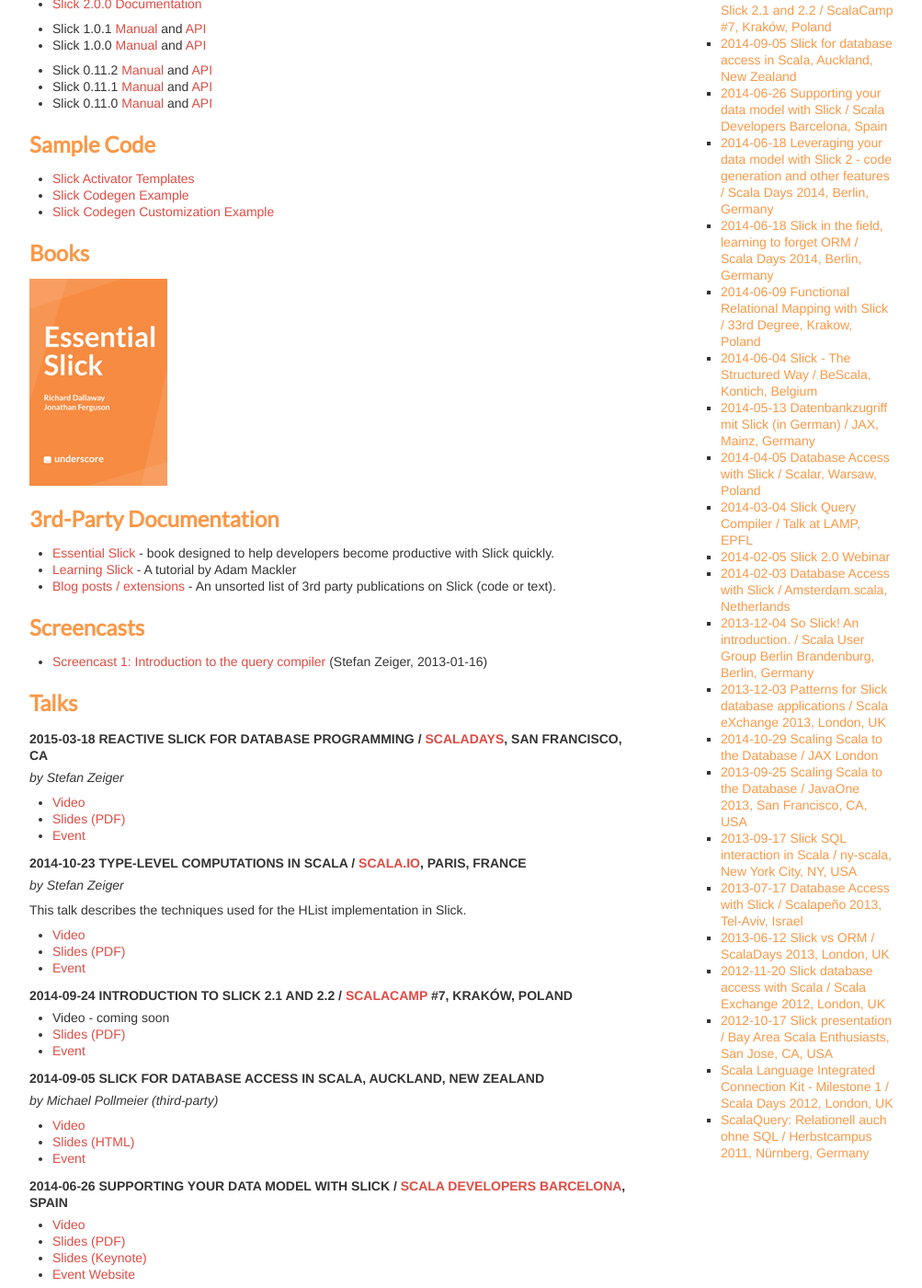
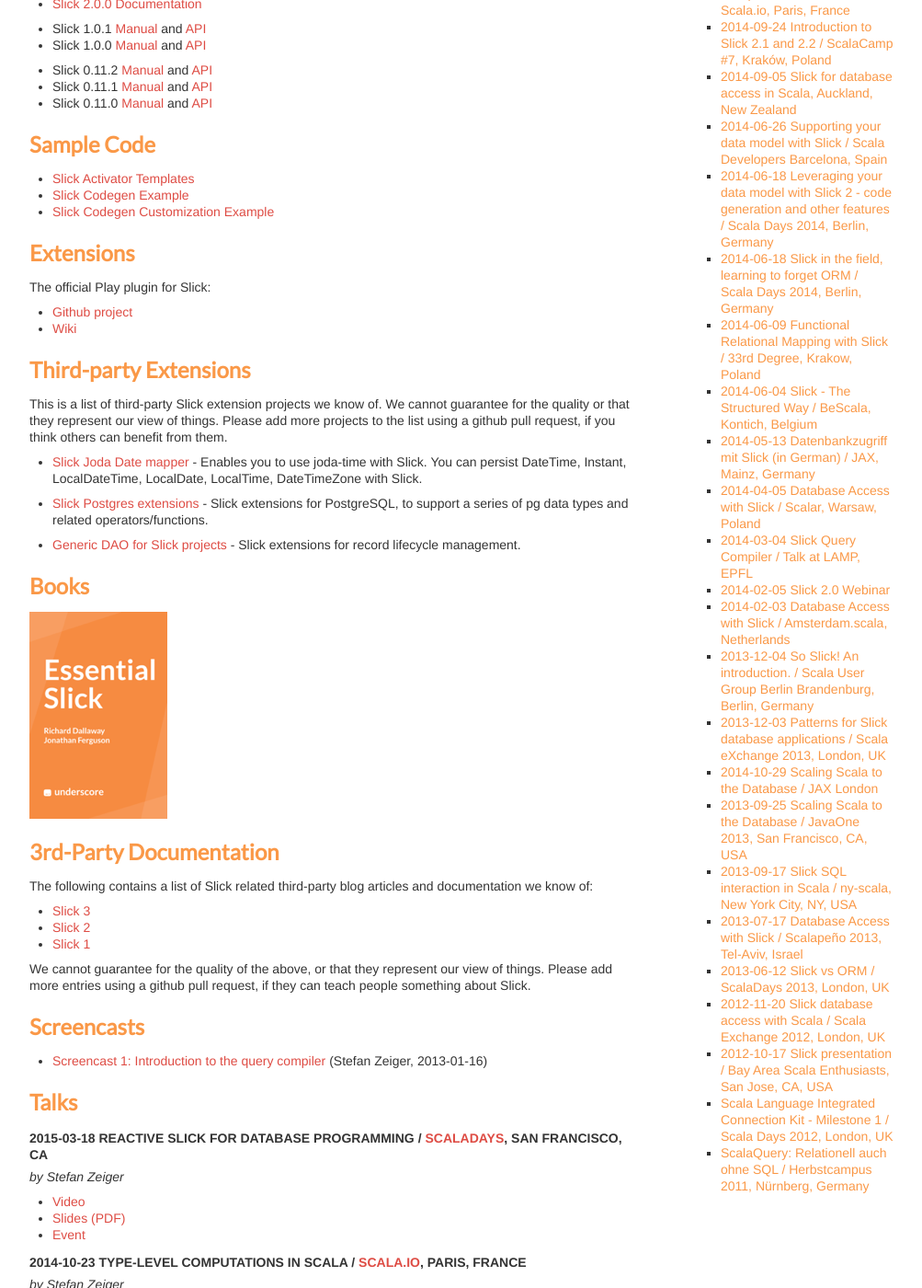
Before and after one commit to slick/slick.github.com, a Jekyll site: the page built from docs/index.md, in a window 1280 px wide and 1400 px high, scrolled down 495 px. Shown: the whole window at 92% size, without its empty margins (138-1141 px from the left). Built offline with Jekyll 4.4.1, drawn with Linux system fonts in a browser that asks for light colours; some of the changed text lies outside the part shown.

Commit message:
Add community docs

```diff
--- a/docs/index.md
+++ b/docs/index.md
@@ -72,15 +72,39 @@
 * [Slick Codegen Example](https://github.com/slick/slick-codegen-example)
 * [Slick Codegen Customization Example](https://github.com/slick/slick-codegen-customization-example)
 
+## Extensions
+
+The official Play plugin for Slick:
+
+- [Github project](https://github.com/playframework/play-slick)
+- [Wiki](https://github.com/playframework/play-slick/wiki)
+
+## Third-party Extensions
+
+This is a list of third-party Slick extension projects we know of.
+We cannot guarantee for the quality or that they represent our view of things.
+Please add more projects to the list using a github pull request, if you think others can benefit from them.
+
+- [Slick Joda Date mapper](https://github.com/tototoshi/slick-joda-mapper) - Enables you to use joda-time with Slick. You can persist DateTime, Instant, LocalDateTime, LocalDate, LocalTime, DateTimeZone with Slick.
+
+- [Slick Postgres extensions](https://github.com/tminglei/slick-pg) - Slick extensions for PostgreSQL, to support a series of pg data types and related operators/functions.
+
+- [Generic DAO for Slick projects](https://github.com/rcavalcanti/slick-dao) - Slick extensions for record lifecycle management.
+
 ## Books
 
 [![Essential Slick book cover]({{ site.url }}/resources/images/essential-slick-cover.png)](http://underscore.io/books/essential-slick/)
 
 ## 3rd-Party Documentation
 
-* [Essential Slick](http://underscore.io/books/essential-slick/) - book designed to help developers become productive with Slick quickly.
-* [Learning Slick](https://mackler.org/LearningSlick2/) - A tutorial by Adam Mackler
-* [Blog posts / extensions](https://github.com/slick/slick/issues/478) - An unsorted list of 3rd party publications on Slick (code or text).
+The following contains a list of Slick related third-party blog articles and documentation we know of:
+
+* [Slick 3](third-party-slick-3)
+* [Slick 2](third-party-slick-2)
+* [Slick 1](third-party-slick-1)
+
+We cannot guarantee for the quality of the above, or that they represent our view of things.
+Please add more entries using a github pull request, if they can teach people something about Slick.
 
 ## Screencasts
 
```
Also changed, not shown: docs/third-party-slick-1.md (added, +82 -0 lines), docs/third-party-slick-2.md (added, +84 -0 lines), docs/third-party-slick-3.md (added, +39 -0 lines).
